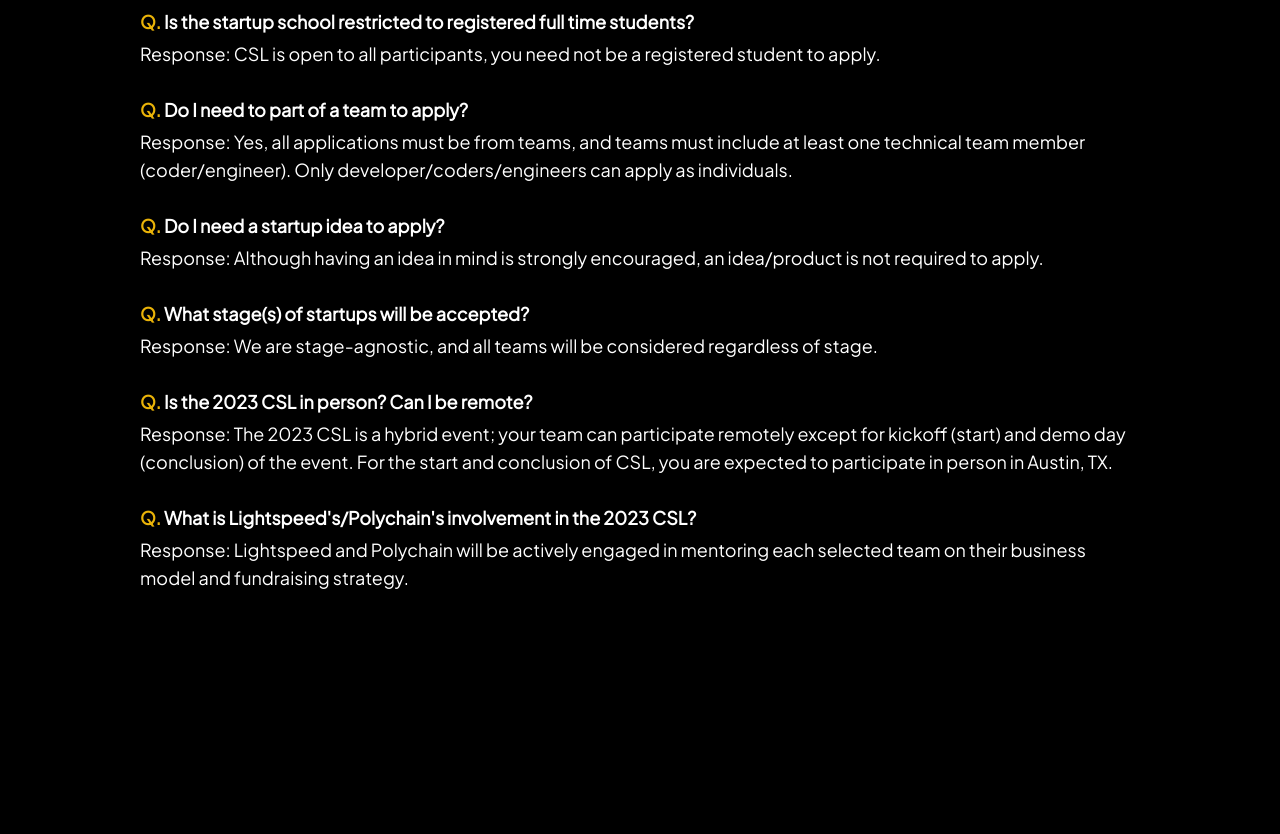
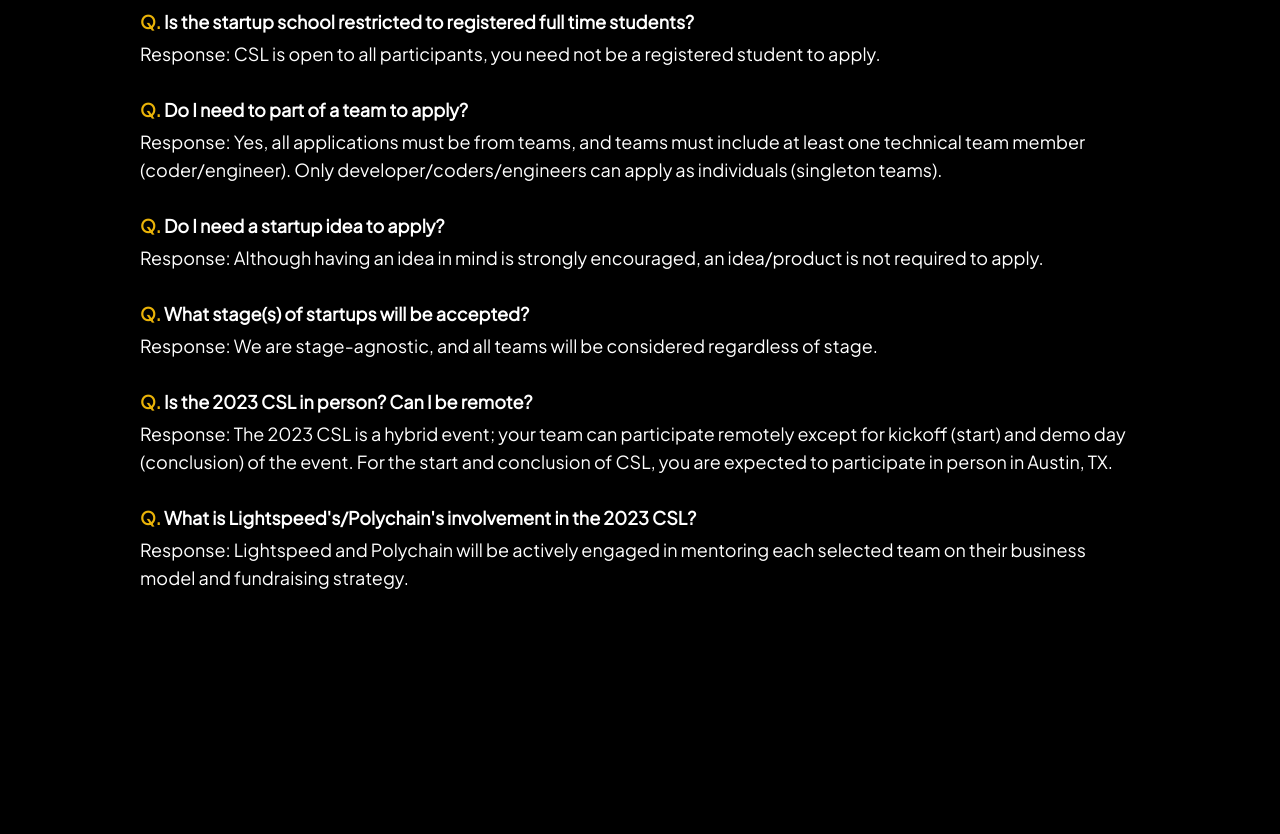
Before and after one commit to chainhubfoundation/csl, a website: page index.html in a window 1280 px wide. Shown: the part 2100-2934 px from the top of the page. Drawn offline with Linux system fonts and the light colour scheme; some packages are replaced by stand-ins of ours.

Commit message:
Update index.html

```diff
--- a/index.html
+++ b/index.html
@@ -196,7 +196,7 @@
             </div>
 
             <p>
-              Response: Yes, all applications must be from teams, and teams must include at least one technical team member (coder/engineer). Only developer/coders/engineers can apply as individuals.
+              Response: Yes, all applications must be from teams, and teams must include at least one technical team member (coder/engineer). Only developer/coders/engineers can apply as individuals (singleton teams).
             </p>
           </div>
 
```
